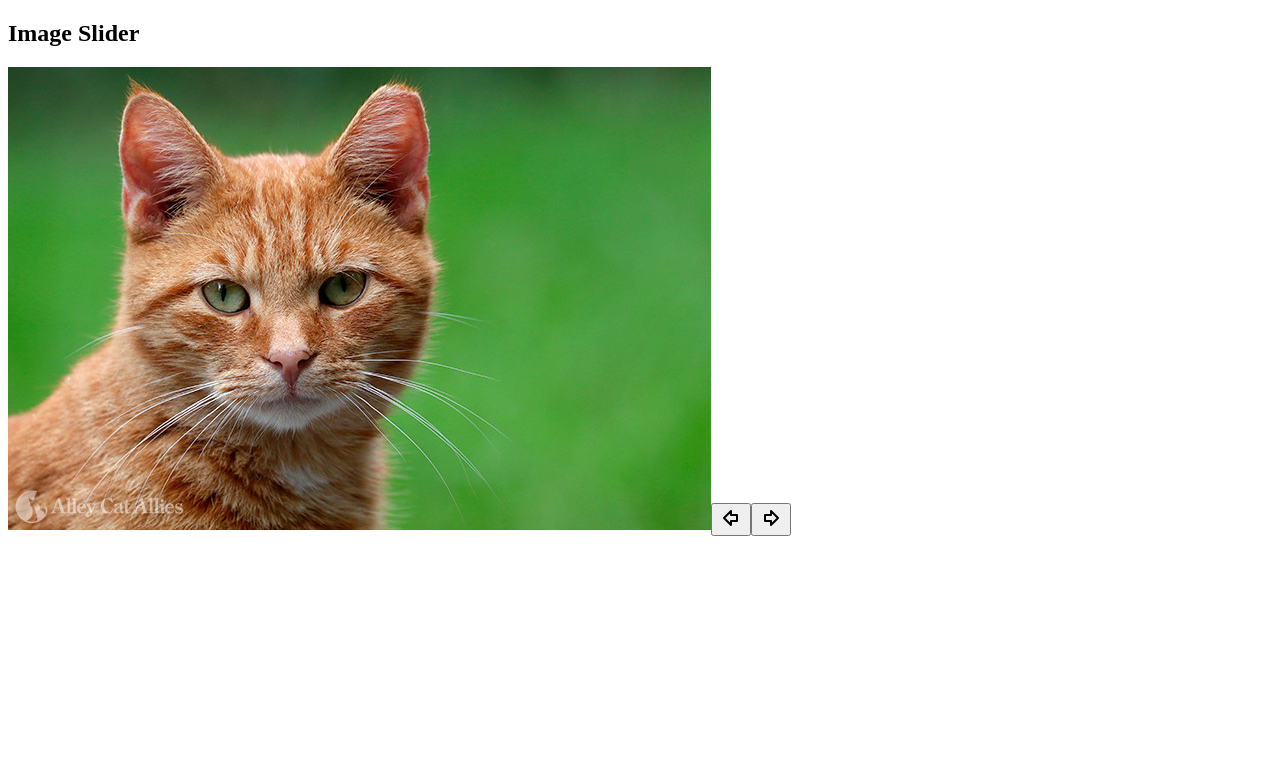
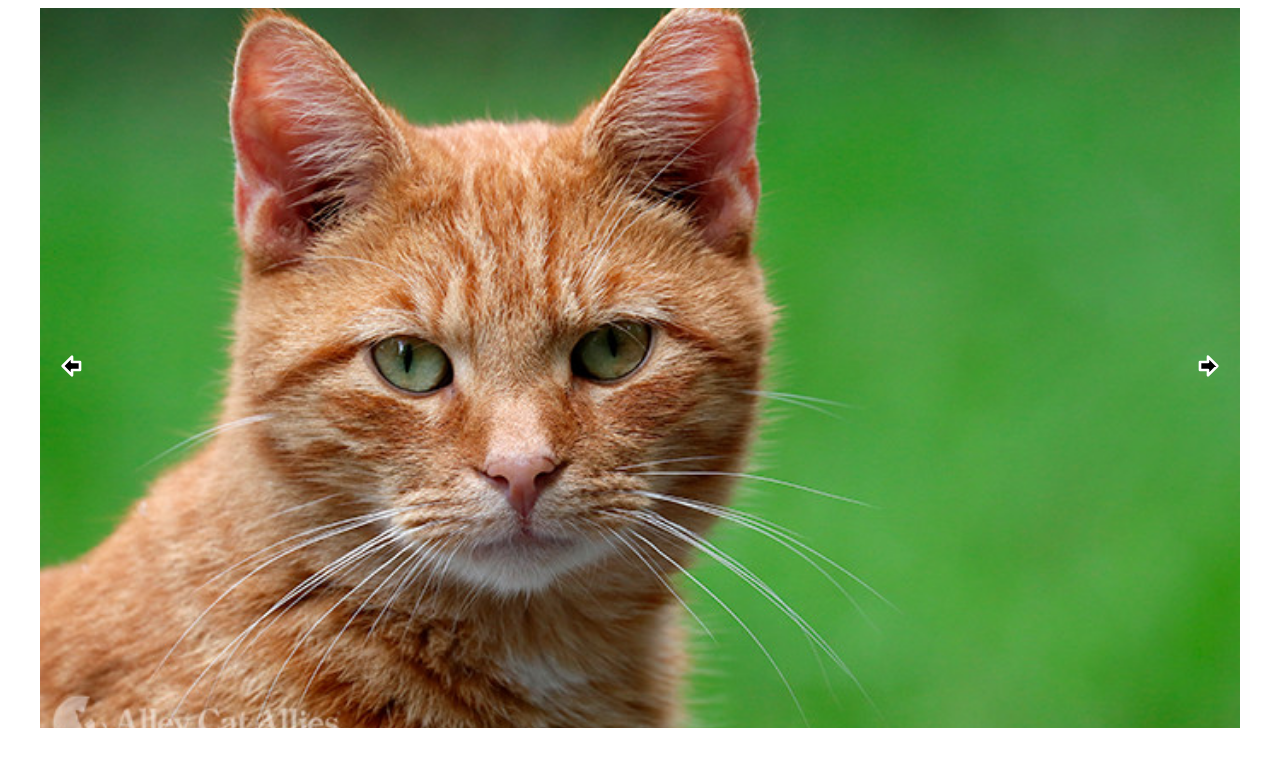
Before and after one commit to zedaenious/image-slider, a React (Vite) app: page / in a window 1280 px wide. Shown: the top 766 px of the page. Built offline with nearby package versions, Linux system fonts and the light colour scheme.

Commit message:
left/right buttons styled

```diff
--- a/src/App.tsx
+++ b/src/App.tsx
@@ -10,9 +10,14 @@ const IMAGES = [cat1, cat2, cat3, cat4, cat5, cat6]
 
 export default function App() {
   return (
-    <>
+    <div style={{
+      maxWidth: "1200px",
+      width:"100%",
+      aspectRatio: "10 / 6",
+      margin: "0 auto"
+    }}>
       <ImageSlider imageUrls={IMAGES} />
-    </>
+    </div>
   )
 }
 
--- a/src/ImageSlider.tsx
+++ b/src/ImageSlider.tsx
@@ -1,20 +1,30 @@
 import { useState } from "react"
 import { ArrowBigLeft, ArrowBigRight } from "lucide-react"
+import "./image-slider.css"
 
 type ImageSliderProps = {
   imageUrls: string[]
 }
 
-export function ImageSlider({ imageUrls }:ImageSliderProps) {
+export function ImageSlider({ imageUrls }: ImageSliderProps) {
   const [imageIndex, setImageIndex] = useState(0)
 
   return (
   <>
-    <section>
-      <h1>Image Slider</h1>
-      <img src={imageUrls[imageIndex]} />
-      <button><ArrowBigLeft /></button>
-      <button><ArrowBigRight /></button>
+    <section style={{
+      width: "100%",
+      height: "100%",
+      position: "relative",
+    }}>
+      <img src={imageUrls[imageIndex]} className="image-slider-image" />
+      <button
+        className="image-slider-button"
+        style={{ left: 0 }}
+      ><ArrowBigLeft /></button>
+      <button
+        className="image-slider-button"
+        style={{ right: 0 }}
+      ><ArrowBigRight /></button>
     </section>
   </>
  )
--- a/src/image-slider.css
+++ b/src/image-slider.css
@@ -0,0 +1,34 @@
+*,
+*::before,
+*::after {
+  box-sizing: border-box;
+}
+
+.image-slider-image {
+  object-fit: cover;
+  width: 100%;
+  height: 100%;
+  display: block;
+}
+
+.image-slider-button {
+  all: unset;
+  display: block;
+  position: absolute;
+  top: 0;
+  bottom: 0;
+  padding: 1rem;
+  cursor: pointer;
+  transition: background-color 100ms ease-in-out;
+}
+
+.image-slider-button:hover {
+  background-color: rgba(0, 0, 0, 0.2);
+}
+
+.image-slider-button > * {
+  stroke: white;
+  fill: black;
+  width: 2rem;
+  height: 2rem;
+}
```
